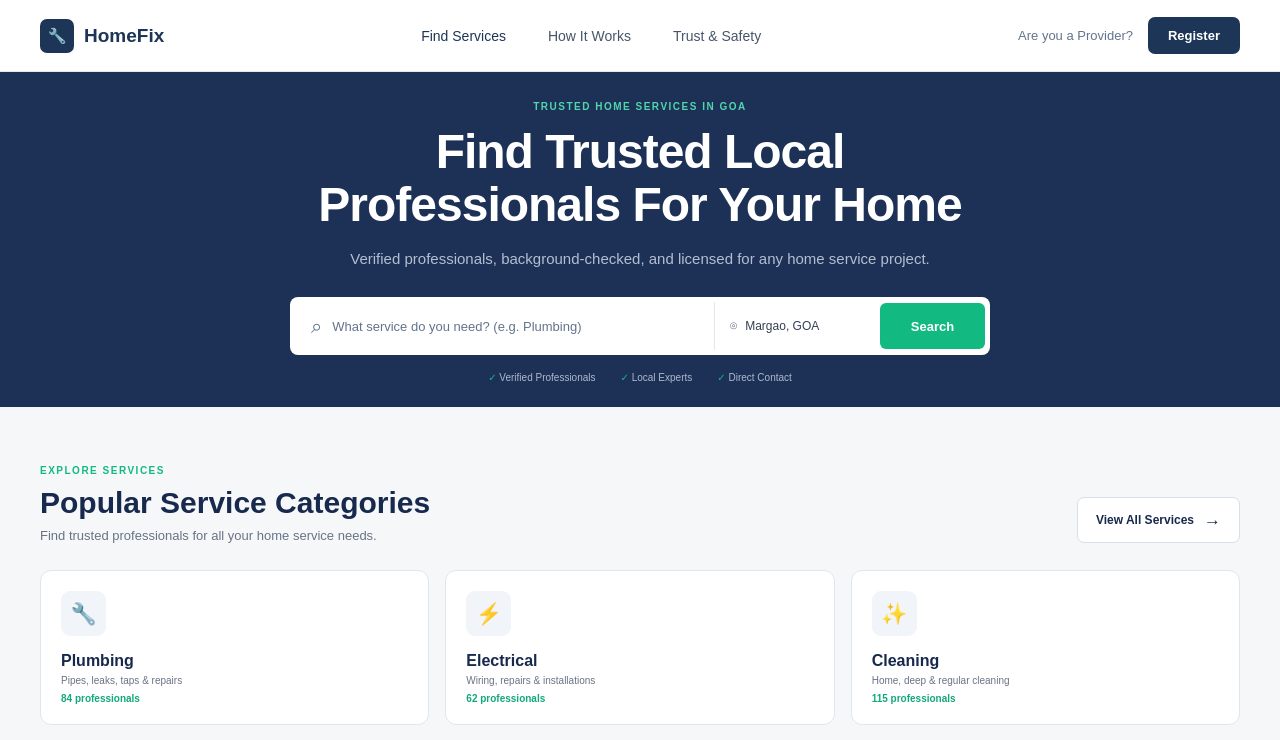
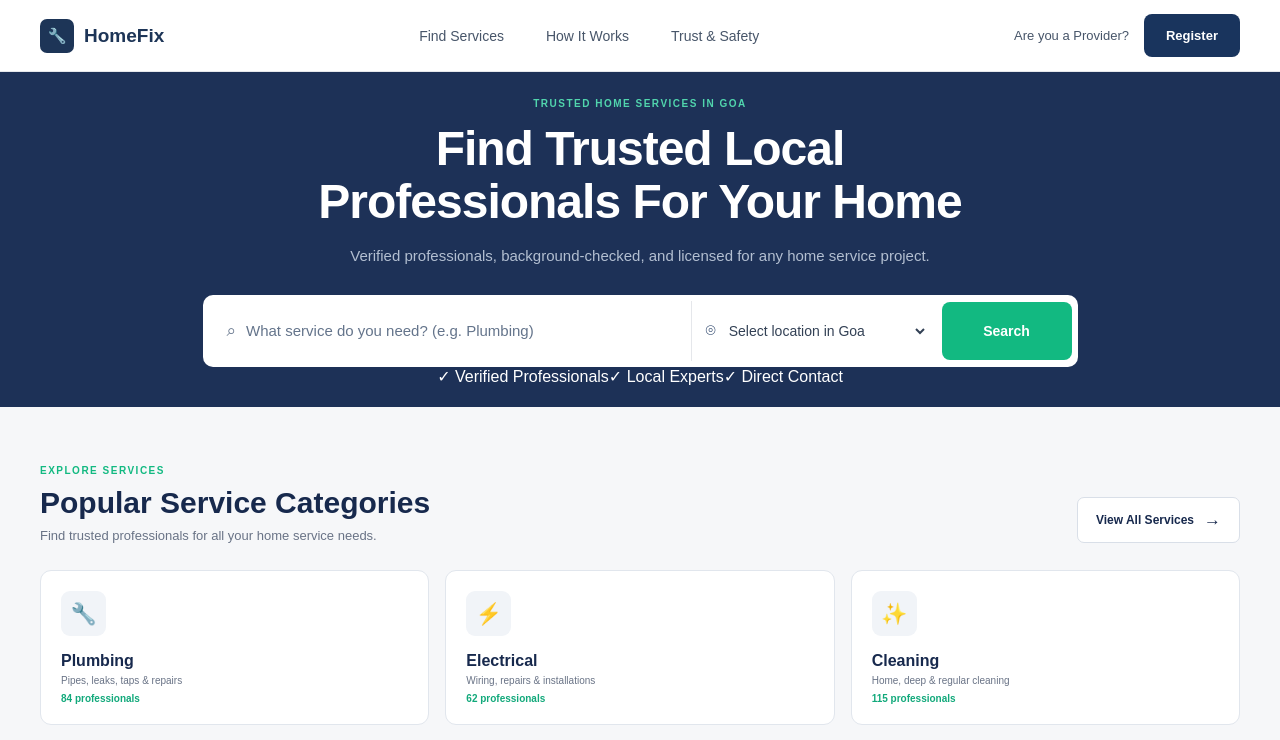
Before and after one commit to saidee-naik/Home-fix, a Next.js app: page / in a window 1280 px wide. Shown: the top 740 px of the page. Built offline with nearby package versions, Linux system fonts and the light colour scheme.

Commit message:
main hero component

```diff
--- a/src/app/globals.css
+++ b/src/app/globals.css
@@ -100,9 +100,13 @@ button {
   transition: color 0.2s ease;
 }
 
-.nav-links a:hover,
-.nav-links a.active {
-  color: #1d3557;
+.provider-link {
+  color: #4f5f75;
+  text-decoration: none;
+}
+
+.provider-link:hover {
+  color: #1f3a64;
 }
 
 .nav-right {
@@ -114,26 +118,28 @@ button {
   color: #64748b;
 }
 
-.nav-right button {
-  border: none;
-  border-radius: 7px;
-
-  padding: 11px 20px;
-
-  background: #1d3557;
-  color: #ffffff;
-
-  font-size: 13px;
+.register-btn {
+  display: inline-block;
+  text-decoration: none;
+  background: #19345d;
+  color: white;
+  padding: 14px 22px;
+  border-radius: 8px;
   font-weight: 600;
-
-  transition: 0.2s ease;
-}
-
-.nav-right button:hover {
-  background: #122746;
-}
-
-
+}
+
+.register-btn:hover {
+  opacity: 0.9;
+}
+
+.provider-link {
+  text-decoration: none;
+  color: #475569;
+}
+
+.provider-link:hover {
+  color: #19345d;
+}
 /* =========================
    HERO
 ========================= */
@@ -189,53 +195,91 @@ button {
   color: #b3bfd1;
 }
 
+/* =========================
+   HERO LOCATION SELECT
+========================= */
+
+.search-location {
+  display: flex;
+  align-items: center;
+  gap: 10px;
+}
+
+.search-location select {
+  border: none;
+  outline: none;
+  background: transparent;
+  color: #19345d;
+  font-size: 16px;
+  cursor: pointer;
+  min-width: 180px;
+}
+
+.search-location select option {
+  color: #19345d;
+}
+
+.location-icon {
+  font-size: 18px;
+}
 
 /* =========================
    SEARCH
 ========================= */
 
+/* =========================
+   SEARCH
+========================= */
+
 .search-box {
-  width: 700px;
-  height: 58px;
+  width: 875px;
+  max-width: 100%;
+  height: 72px;
 
   margin: 27px auto 0;
-  padding: 5px;
+  padding: 6px;
 
   display: flex;
   align-items: center;
 
   background: #ffffff;
-
-  border-radius: 8px;
-}
+  border-radius: 10px;
+}
+
+/* Service */
 
 .search-service {
   height: 100%;
   flex: 1;
 
-  display: flex;
-  align-items: center;
-
-  padding-left: 16px;
+  min-width: 0;
+
+  display: flex;
+  align-items: center;
+
+  padding: 0 18px;
 
   border-right: 1px solid #e5e7eb;
 }
 
 .search-icon {
+  flex-shrink: 0;
+
   margin-right: 10px;
 
   color: #64748b;
 
-  font-size: 20px;
+  font-size: 17px;
 }
 
 .search-service input {
   width: 100%;
+  min-width: 0;
 
   border: none;
   outline: none;
 
-  font-size: 13px;
+  font-size: 15px;
 
   color: #334155;
 }
@@ -244,57 +288,75 @@ button {
   color: #64748b;
 }
 
+/* Location */
+
 .search-location {
-  width: 165px;
-
-  display: flex;
-  align-items: center;
-  gap: 8px;
-
-  padding-left: 15px;
+  width: 250px;
+  flex-shrink: 0;
+
+  height: 100%;
+
+  display: flex;
+  align-items: center;
+
+  gap: 9px;
+
+  padding: 0 14px;
 
   color: #334155;
-
-  font-size: 12px;
-}
+}
+
+.location-icon {
+  flex-shrink: 0;
+
+  font-size: 17px;
+
+  color: #19345d;
+}
+
+.search-location select {
+  width: 100%;
+  min-width: 0;
+
+  border: none;
+  outline: none;
+
+  background: transparent;
+
+  color: #334155;
+
+  font-size: 14px;
+
+  cursor: pointer;
+
+  overflow: hidden;
+  text-overflow: ellipsis;
+}
+
+/* Search button */
 
 .search-button {
-  width: 105px;
-  height: 46px;
+  width: 130px;
+  height: 58px;
+
+  flex-shrink: 0;
 
   border: none;
-  border-radius: 6px;
+  border-radius: 8px;
 
   background: #12b981;
   color: #ffffff;
 
-  font-size: 13px;
+  font-size: 14px;
   font-weight: 700;
 
-  transition: 0.2s ease;
+  cursor: pointer;
+
+  transition: background 0.2s ease;
 }
 
 .search-button:hover {
   background: #0da574;
-}
-
-
-/* Hero trust */
-
-.hero-trust {
-  display: flex;
-  justify-content: center;
-  gap: 25px;
-
-  margin-top: 17px;
-
-  font-size: 10px;
-
-  color: #aebacd;
-}
-
-.hero-trust span::first-letter {
-  color: #12b981;
 }
 
 
@@ -1525,3 +1587,144 @@ button {
   }
 
 }
+/* =========================
+   REGISTER PAGE
+========================= */
+
+.register-page {
+  min-height: 100vh;
+  background: #f5f7fa;
+  padding: 70px 20px;
+}
+
+.register-container {
+  max-width: 600px;
+  margin: 0 auto;
+  background: #ffffff;
+  padding: 45px;
+  border-radius: 16px;
+  border: 1px solid #e1e6ed;
+  box-shadow: 0 10px 30px rgba(0, 0, 0, 0.06);
+}
+
+.register-header {
+  text-align: center;
+  margin-bottom: 35px;
+}
+
+.register-header .section-label {
+  display: block;
+  color: #10b981;
+  font-size: 14px;
+  font-weight: 700;
+  letter-spacing: 1.5px;
+  margin-bottom: 12px;
+}
+
+.register-header h1 {
+  color: #19345d;
+  font-size: 36px;
+  margin-bottom: 12px;
+}
+
+.register-header p {
+  color: #64748b;
+  line-height: 1.6;
+}
+
+.register-form {
+  display: flex;
+  flex-direction: column;
+  gap: 20px;
+}
+
+.form-group {
+  display: flex;
+  flex-direction: column;
+  gap: 8px;
+}
+
+.form-group label {
+  color: #19345d;
+  font-weight: 600;
+  font-size: 15px;
+}
+
+.form-group input {
+  width: 100%;
+  padding: 14px 16px;
+  border: 1px solid #d6dce5;
+  border-radius: 8px;
+  font-size: 15px;
+  outline: none;
+  box-sizing: border-box;
+}
+
+.form-group input:focus {
+  border-color: #10b981;
+}
+
+.register-submit {
+  margin-top: 10px;
+  padding: 15px;
+  border: none;
+  border-radius: 8px;
+  background: #10b981;
+  color: white;
+  font-size: 16px;
+  font-weight: 700;
+  cursor: pointer;
+}
+
+.register-submit:hover {
+  opacity: 0.9;
+}
+/* =========================/* =========================
+   SERVICES PAGE
+========================= */
+
+.services-page {
+  min-height: 100vh;
+  background: #f5f7fa;
+  padding: 80px 20px;
+}
+
+.services-container {
+  max-width: 1100px;
+  margin: 0 auto;
+}
+
+.services-container .section-label {
+  color: #10b981;
+  font-weight: 700;
+  letter-spacing: 1.5px;
+  font-size: 14px;
+}
+
+.services-container h1 {
+  color: #19345d;
+  font-size: 42px;
+  margin: 12px 0;
+}
+
+.services-subtitle {
+  color: #64748b;
+  font-size: 17px;
+}
+
+.search-result-box {
+  margin-top: 40px;
+  background: white;
+  border: 1px solid #e1e6ed;
+  border-radius: 14px;
+  padding: 35px;
+}
+
+.search-result-box h2 {
+  color: #19345d;
+  margin-bottom: 10px;
+}
+
+.search-result-box p {
+  color: #64748b;
+}
--- a/src/components/CTA.tsx
+++ b/src/components/CTA.tsx
@@ -1,3 +1,5 @@
+import Link from "next/link";
+
 export default function CTA() {
   return (
     <section className="cta-section">
@@ -25,10 +27,13 @@ export default function CTA() {
 
           </div>
 
-          <button className="cta-button">
+          <Link
+            href="/providers"
+            className="cta-button"
+          >
             Find a Professional
             <span>→</span>
-          </button>
+          </Link>
 
         </div>
 
--- a/src/components/Hero.tsx
+++ b/src/components/Hero.tsx
@@ -19,8 +19,14 @@ export default function Hero() {
           for any home service project.
         </p>
 
-        <div className="search-box">
+        {/* Search Form */}
+        <form
+          className="search-box"
+          action="/services"
+          method="GET"
+        >
 
+          {/* Service Search */}
           <div className="search-service">
             <span className="search-icon">
               ⌕
@@ -28,25 +34,68 @@ export default function Hero() {
 
             <input
               type="text"
+              name="service"
               placeholder="What service do you need? (e.g. Plumbing)"
+              required
             />
           </div>
 
+          {/* Goa Location */}
           <div className="search-location">
-            <span>
+
+            <span className="location-icon">
               ⌾
             </span>
 
-            <span>
-              Margao, GOA
-            </span>
+            <select
+              name="location"
+              defaultValue=""
+              required
+            >
+              <option value="" disabled>
+                Select location in Goa
+              </option>
+
+              <option value="Panaji">Panaji</option>
+              <option value="Margao">Margao</option>
+              <option value="Vasco da Gama">Vasco da Gama</option>
+              <option value="Mapusa">Mapusa</option>
+              <option value="Ponda">Ponda</option>
+              <option value="Porvorim">Porvorim</option>
+              <option value="Calangute">Calangute</option>
+              <option value="Candolim">Candolim</option>
+              <option value="Baga">Baga</option>
+              <option value="Anjuna">Anjuna</option>
+              <option value="Arpora">Arpora</option>
+              <option value="Assagao">Assagao</option>
+              <option value="Siolim">Siolim</option>
+              <option value="Morjim">Morjim</option>
+              <option value="Pernem">Pernem</option>
+              <option value="Bicholim">Bicholim</option>
+              <option value="Sanquelim">Sanquelim</option>
+              <option value="Valpoi">Valpoi</option>
+              <option value="Quepem">Quepem</option>
+              <option value="Curchorem">Curchorem</option>
+              <option value="Cuncolim">Cuncolim</option>
+              <option value="Navelim">Navelim</option>
+              <option value="Colva">Colva</option>
+              <option value="Betalbatim">Betalbatim</option>
+              <option value="Chinchinim">Chinchinim</option>
+              <option value="Canacona">Canacona</option>
+              <option value="Palolem">Palolem</option>
+            </select>
+
           </div>
 
-          <button className="search-button">
+          {/* Search Button */}
+          <button
+            type="submit"
+            className="search-button"
+          >
             Search
           </button>
 
-        </div>
+        </form>
 
         <div className="hero-trust">
           <span>✓ Verified Professionals</span>
--- a/src/components/Navbar.tsx
+++ b/src/components/Navbar.tsx
@@ -1,36 +1,43 @@
+import Link from "next/link";
+
 export default function Navbar() {
   return (
     <header className="navbar">
       <div className="container nav-content">
 
-        <a href="#" className="logo">
+        {/* Logo */}
+        <Link href="/" className="logo">
           <div className="logo-box">
             🔧
           </div>
 
           <span>HomeFix</span>
-        </a>
+        </Link>
 
+        {/* Navigation */}
         <nav className="nav-links">
-          <a href="#services" className="active">
+          <Link href="#services" className="active">
             Find Services
-          </a>
+          </Link>
 
-          <a href="#how-it-works">
+          <Link href="#how-it-works">
             How It Works
-          </a>
+          </Link>
 
-          <a href="#trust">
+          <Link href="#trust">
             Trust & Safety
-          </a>
+          </Link>
         </nav>
 
+        {/* Right side */}
         <div className="nav-right">
-          <span>Are you a Provider?</span>
+          <Link href="/provider" className="provider-link">
+            Are you a Provider?
+          </Link>
 
-          <button>
+          <Link href="/register" className="register-btn">
             Register
-          </button>
+          </Link>
         </div>
 
       </div>
```
Also changed, not shown: src/components/ServiceCategories.tsx (+46 -6 lines), src/providers/page.tsx (added, +37 -0 lines), src/register/page.tsx (added, +74 -0 lines), src/services/page.tsx (added, +53 -0 lines).
